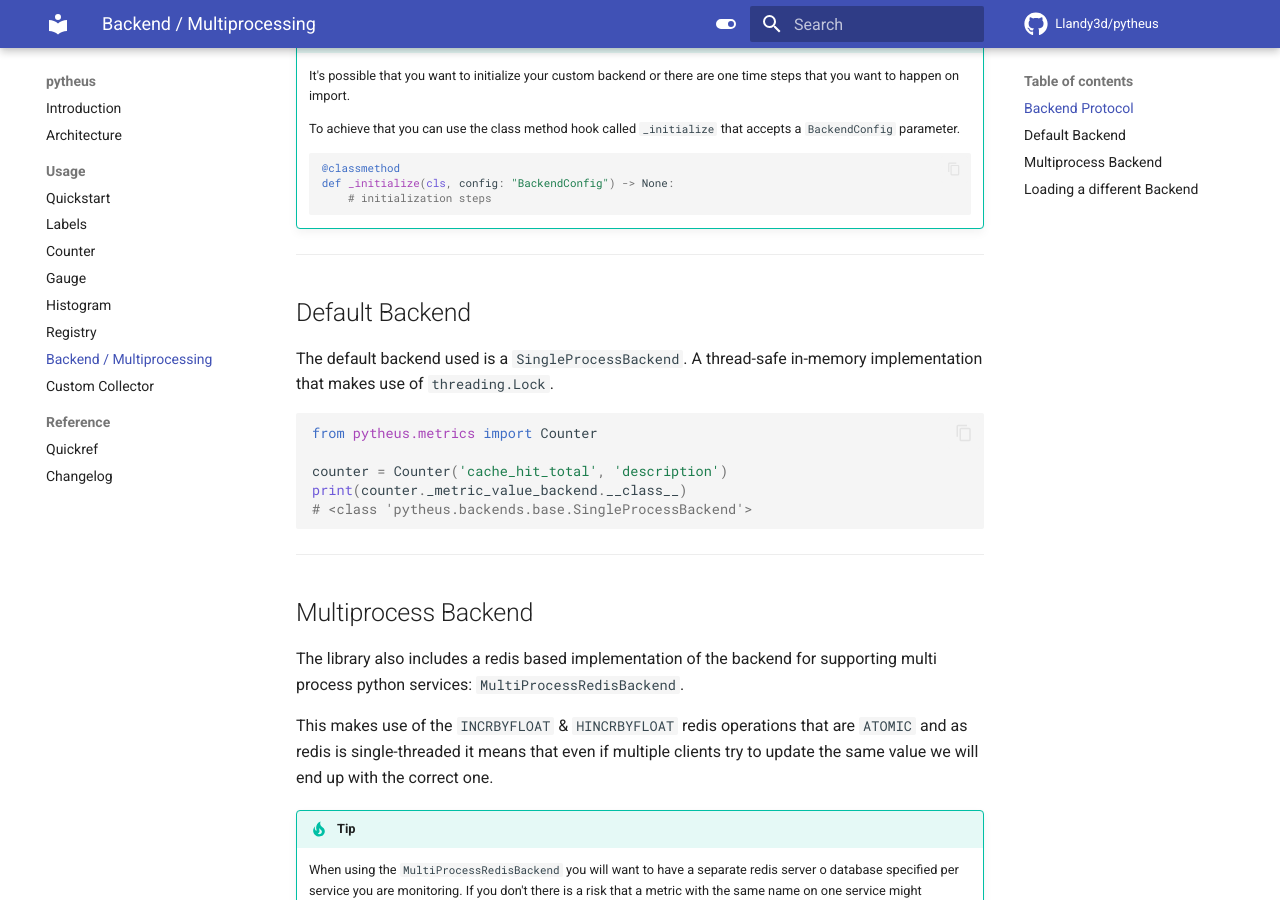
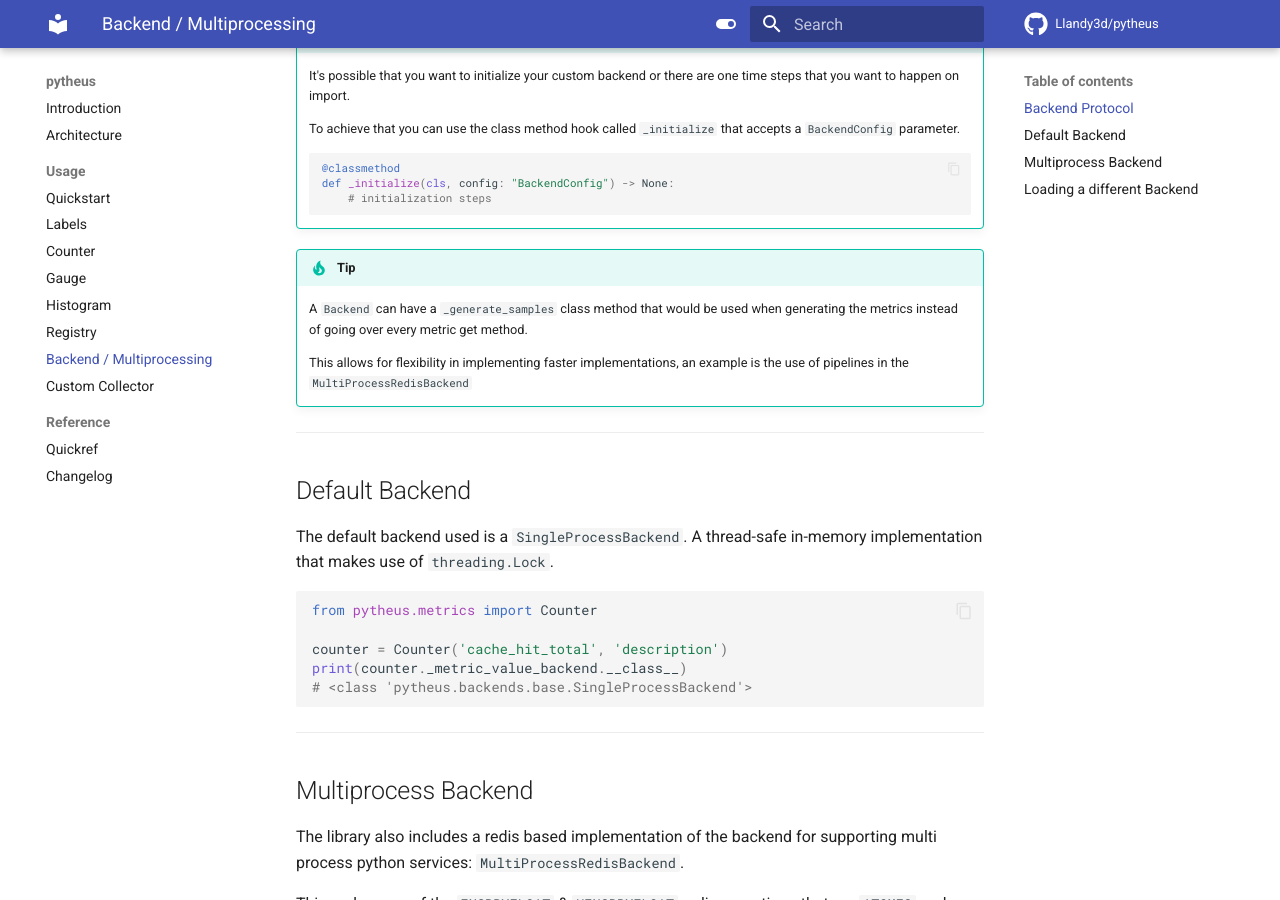
Before and after one commit to Llandy3d/pytheus, an MkDocs documentation site: the page built from docs/backend.md, in a window 1280 px wide and 900 px high, scrolled down 1434 px. Built offline with MkDocs 1.6.1 and Material for MkDocs 9.7.7, drawn with Linux system fonts in a browser that asks for light colours; comment, search, counter and statistics services are not loaded.

Commit message:
update docs

````diff
--- a/docs/backend.md
+++ b/docs/backend.md
@@ -62,6 +62,12 @@ You don't have to use these values in your implementation, they just need to be
     def _initialize(cls, config: "BackendConfig") -> None:
         # initialization steps
     ```
+
+!!! tip
+
+    A `Backend` can have a `_generate_samples` class method that would be used when generating the metrics instead of going over every metric get method.
+
+    This allows for flexibility in implementing faster implementations, an example is the use of pipelines in the `MultiProcessRedisBackend`
 
 ---
 
````
